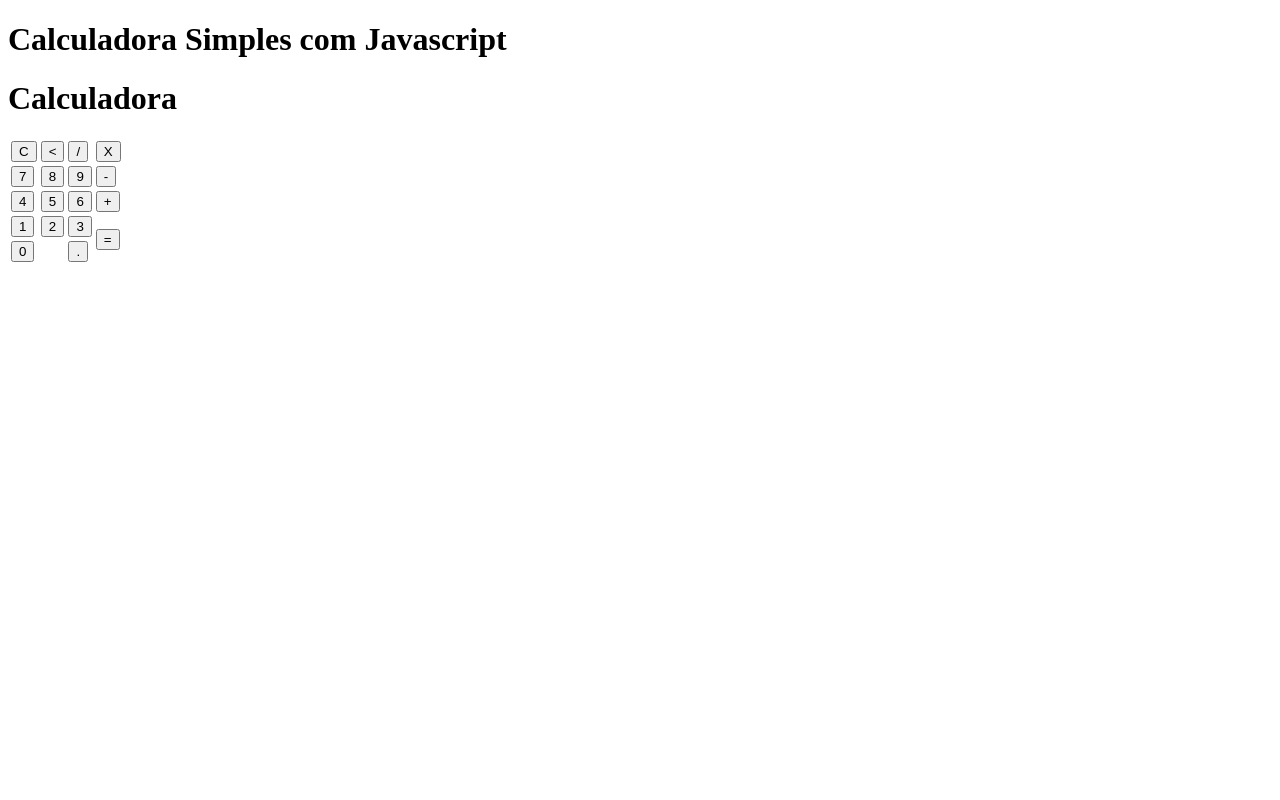
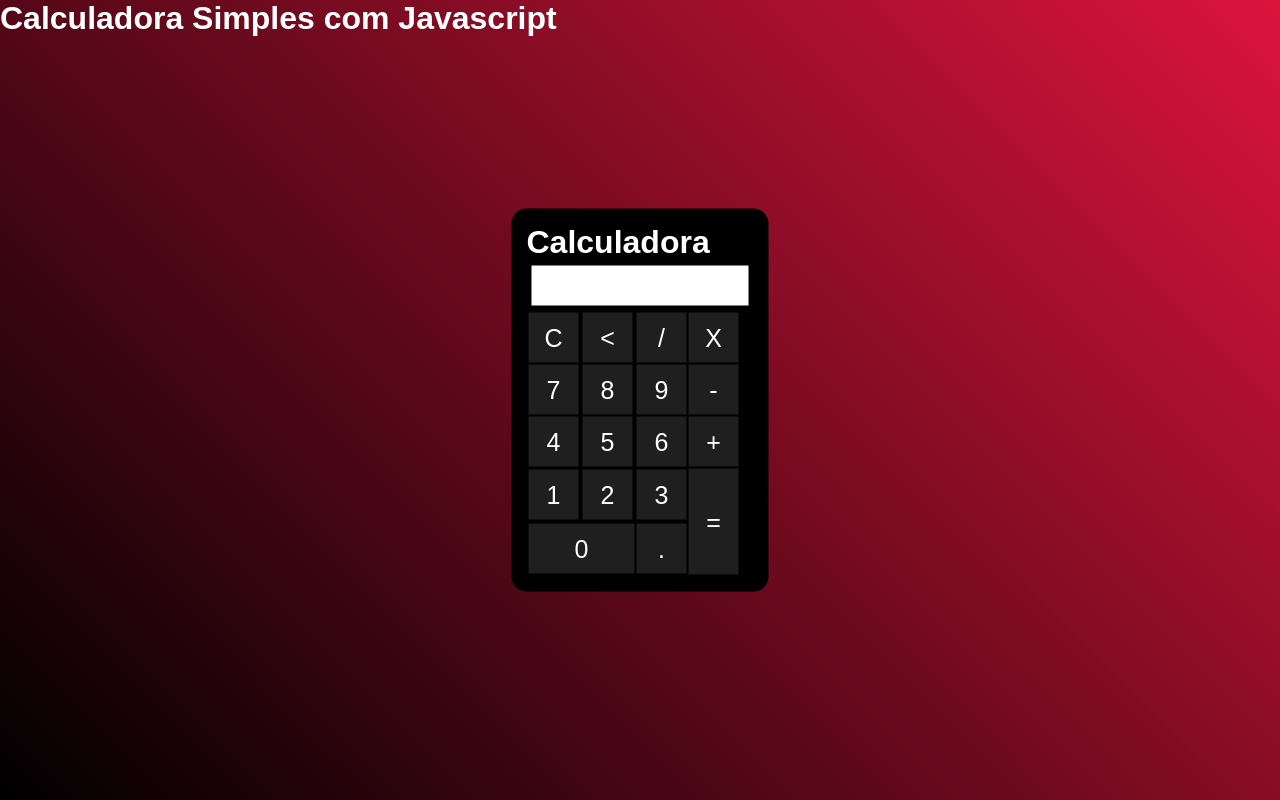
Before and after one commit to projetoduda/CALCULADORA, a plain HTML site: page index.html in a window 1280 px wide. Drawn offline with Linux system fonts and the light colour scheme.

Commit message:
Add files via upload

```diff
--- /dev/null
+++ b/css/estilo.css
@@ -0,0 +1,41 @@
+*{
+ margin:0;
+ padding: 0;
+}
+.fundo{
+   background-image: linear-gradient(45deg,black,crimson);
+   height: 100vh;
+   color: white;
+   font-family: Arial, Helvetica, sans-serif;
+}
+.calculadora{
+   position: absolute;
+   background-color: black;
+   top: 50%;
+   left: 50%;
+   transform: translate(-50%,-50%);
+   border-radius: 15px;
+   padding: 15px;
+}
+.botao{
+   width: 50px;
+   height: 50px;
+   font-size: 25px;
+   cursor: pointer;
+   background-color: rgb(31,31,31);
+   border: none;
+   color: white;
+}
+.botao:hover{
+   background-color: black;
+}
+#resultado{
+    background-color: white;
+    width: 207px;
+    height: 30px;
+    margin: 5px;
+    font-size: 25px;
+    color: black;
+    text-align: right;
+    padding: 5px;
+}
--- a/index.html
+++ b/index.html
@@ -5,46 +5,47 @@
     <meta http-equiv="X-UA-Compatible" content="IE=edge">
     <meta name="viewport" content="width=device-width, initial-scale=1.0">
     <title>Calculadora</title>
+    <link rel="stylesheet" href="css/estilo.css">
 </head>
 <body>
-    <div class="fundo">
-        <h1>Calculadora Simples com Javascript</h1>
-        <div class="calculadora">
+   <div class="fundo">
+      <h1>Calculadora Simples com Javascript</h1>
+      <div class="calculadora">
           <h1>Calculadora</h1>
           <p id= "resultado"></p>
           <table>
                  <tr>
-                    <td><button>C</button></td>
-                    <td><button><</button></td>
-                    <td><button>/</button></td>
-                    <td><button>X</button></td>
+                    <td><button class="botao" onclick="limpar()">C</button></td>
+                    <td><button class="botao" onclick="voltar()"><</button></td>
+                    <td><button class="botao" onclick="insere('/')">/</button></td>
+                    <td><button class="botao" onclick="insere('*')">X</button></td>
                  </tr>
                  <tr>
-                    <td><button>7</button></td>
-                    <td><button>8</button></td>
-                    <td><button>9</button></td>
-                    <td><button>-</button></td>
+                    <td><button class="botao" onclick="insere('7')">7</button></td>
+                    <td><button class="botao" onclick="insere('8')">8</button></td>
+                    <td><button class="botao" onclick="insere('9')">9</button></td>
+                    <td><button class="botao" onclick="insere('-')">-</button></td>
                  </tr>
                  <tr>
-                    <td><button>4</button></td>
-                    <td><button>5</button></td>
-                    <td><button>6</button></td>
-                    <td><button>+</button></td>
+                    <td><button class="botao" onclick="insere('4')">4</button></td>
+                    <td><button class="botao" onclick="insere('5')">5</button></td>
+                    <td><button class="botao" onclick="insere('6')">6</button></td>
+                    <td><button class="botao" onclick="insere('+')">+</button></td>
                  </tr>
                  <tr>
-                    <td><button>1</button></td>
-                    <td><button>2</button></td>
-                    <td><button>3</button></td>
-                    <td rowspan="2"><button>=</button></td>
+                    <td><button class="botao" onclick="insere('1')">1</button></td>
+                    <td><button class="botao" onclick="insere('2')">2</button></td>
+                    <td><button class="botao" onclick="insere('3')">3</button></td>
+                    <td rowspan="2"><button class="botao" style="height: 106px;" onclick="calcular()">=</button></td>
                  </tr>
                  <tr>
-                    <td colspan="2"><button>0</button></td>
-                    <td><button>.</button></td>
+                    <td colspan="2"><button class="botao" style="width: 106px;">0</button></td>
+                    <td><button class="botao">.</button></td>
                  </tr>
           </table>
+      </div>
+   </div>
+   <script src="js/calculadora.js"></script>
+</body>
 
-
-       </div>
-    </div>
-</body>
 </html>
--- /dev/null
+++ b/js/calculadora.js
@@ -0,0 +1,20 @@
+function insere(numero){
+  var valor = document.getElementById('resultado').innerHTML;
+  document.getElementById('resultado').innerHTML = valor + numero;
+}
+function limpar() {
+    document.getElementById('resultado').innerHTML ="" ;
+}
+function  voltar() {
+    var resultado = document.getElementById('resultado').innerHTML;
+    document.getElementById('resultado').innerHTML = resultado.substring(0,resultado.length -1);
+}
+function calcular() {
+    var resultado = document.getElementById('resultado').innerHTML;
+    if (resultado) {
+     document.getElementById('resultado').innerHTML = eval(resultado);
+    }
+    else{
+        document.getElementById('resultado').innerHTML = "Nada ...";
+    }
+}
```
